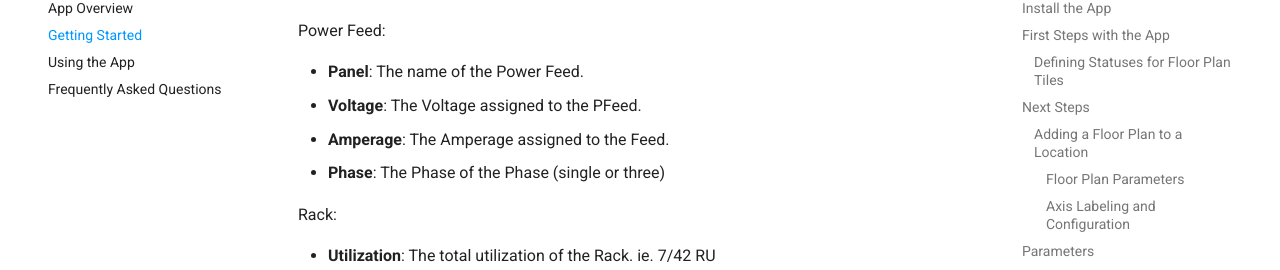
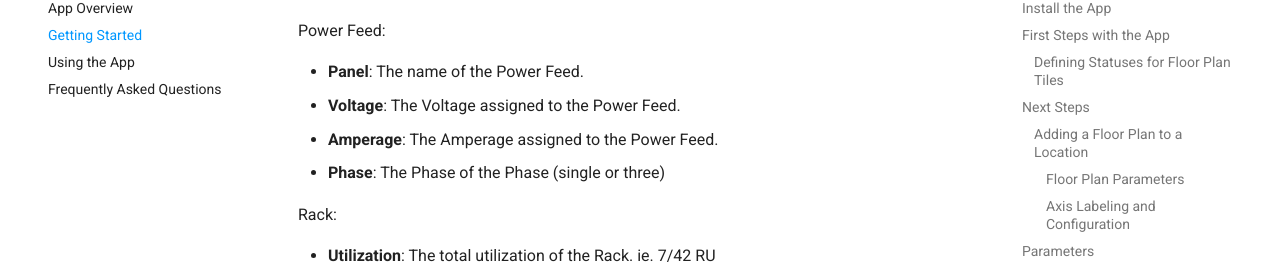
Before and after one commit to nautobot/nautobot-app-floor-plan, an MkDocs documentation site: the page built from docs/user/app_getting_started.md, in a window 1280 px wide and 900 px high, scrolled down 11716 px. Shown: the part 164-434 px from the top of the window. Built offline with MkDocs 1.6.1 and Material for MkDocs 9.7.7, drawn with Linux system fonts in a browser that asks for light colours; comment, search, counter and statistics services are not loaded.

Commit message:
Update docs/user/app_getting_started.md
Co-authored-by: Hanlin Miao <46973263+HanlinMiao@users.noreply.github.com>

```diff
--- a/docs/user/app_getting_started.md
+++ b/docs/user/app_getting_started.md
@@ -214,8 +214,8 @@ Power Panel:
 Power Feed:
 
 - **Panel**: The name of the Power Feed.
-- **Voltage**: The Voltage assigned to the PFeed.
-- **Amperage**: The Amperage assigned to the Feed.
+- **Voltage**: The Voltage assigned to the Power Feed.
+- **Amperage**: The Amperage assigned to the Power Feed.
 - **Phase**: The Phase of the Phase (single or three)
 
 Rack:
```
